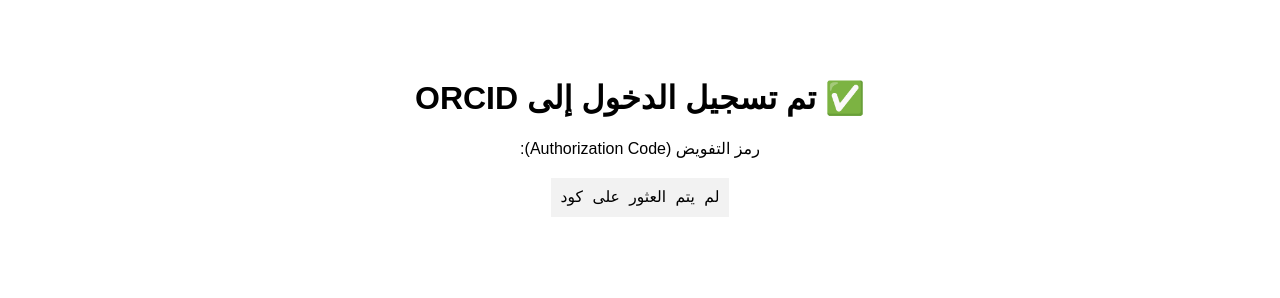
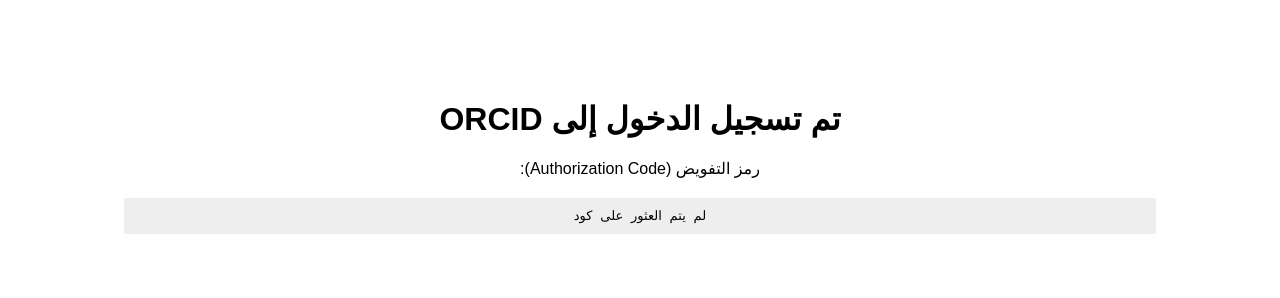
Before and after one commit to eshraqorg/orcid, a plain HTML site: page callback/index.html in a window 1280 px wide. Drawn offline with Linux system fonts and the light colour scheme.

Commit message:
Update index.html
Update project files with latest content and improvements

```diff
--- a/callback/index.html
+++ b/callback/index.html
@@ -1 +1,23 @@
-<!DOCTYPE html> <html lang="ar"> <head> <meta charset="UTF-8"> <title>ORCID Callback</title> <style> body { font-family: sans-serif; text-align: center; padding: 50px; direction: rtl; } code { background: #f2f2f2; padding: 10px; display: block; margin: 20px auto; width: fit-content; font-size: 1.2em; } </style> </head> <body> <h1>✅ تم تسجيل الدخول إلى ORCID</h1> <p>رمز التفويض (Authorization Code):</p> <code id="code">جارٍ التحميل...</code> <script> const params = new URLSearchParams(window.location.search); const hashParams = new URLSearchParams(window.location.hash.slice(1)); const code = params.get("code") || hashParams.get("code") || "لم يتم العثور على كود"; document.getElementById("code").textContent = code; console.log("Authorization Code:", code); </script> </body> </html>
+<!DOCTYPE html>
+<html lang="ar">
+<head>
+  <meta charset="UTF-8">
+  <title>ORCID Callback</title>
+  <style>
+    body { font-family: sans-serif; direction: rtl; text-align: center; margin-top: 100px; }
+    code { background: #eee; padding: 10px; display: block; margin: 20px auto; width: 80%; word-break: break-all; }
+  </style>
+</head>
+<body>
+  <h1>تم تسجيل الدخول إلى ORCID</h1>
+  <p>رمز التفويض (Authorization Code):</p>
+  <code id="code">يتم التحميل...</code>
+
+  <script>
+    const params = new URLSearchParams(window.location.search);
+    const hashParams = new URLSearchParams(window.location.hash.slice(1));
+    const code = params.get("code") || hashParams.get("code") || "لم يتم العثور على كود";
+    document.getElementById("code").textContent = code;
+  </script>
+</body>
+</html>
```
